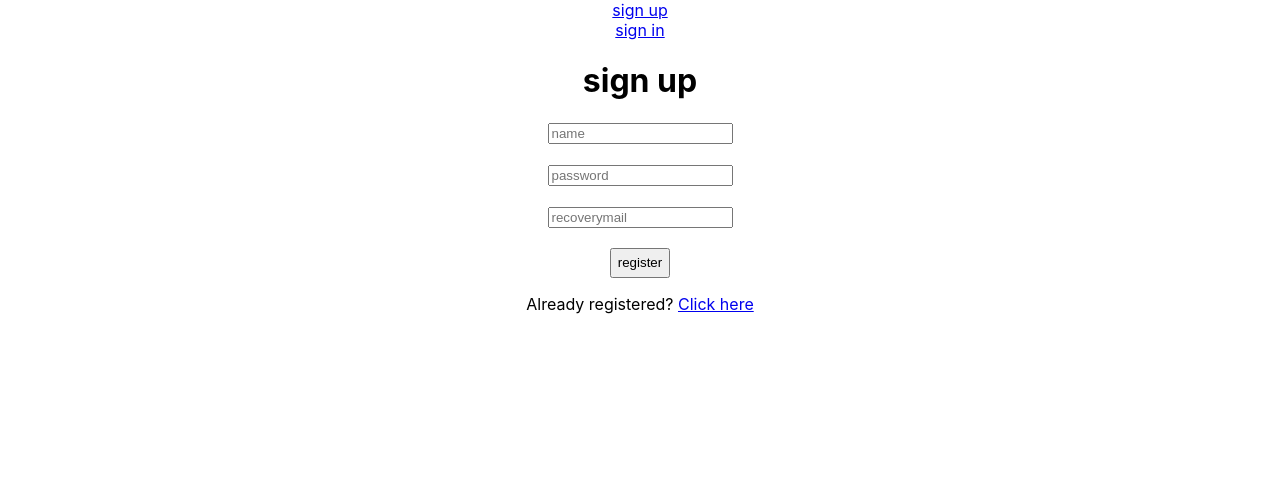
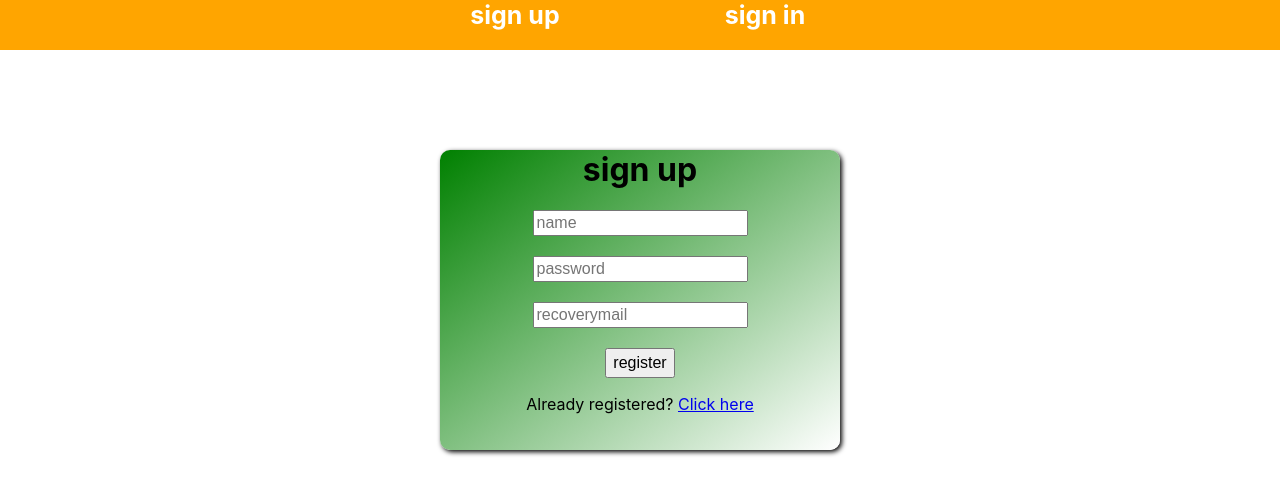
Before and after one commit to janardhanarajesh/sendchatfront, a React (Create React App) app: page / in a window 1280 px wide. Shown: the top 494 px of the page. Built offline with nearby package versions, Linux system fonts and the light colour scheme.

Commit message:
Update App.css

```diff
--- a/src/App.css
+++ b/src/App.css
@@ -28,7 +28,7 @@
   color: #61dafb;
 }
 
-@keyframes App-logo-spin {
+@keyframes regsipn{
   from {
     transform: rotate(0deg);
   }
@@ -39,3 +39,90 @@
 td{
   width: 500px;
 }
+#menudiv{
+  height: 50px;
+  /* width: 200px; */
+  background-color: orange;
+}
+.subdivmenu{
+  height: 50px;
+  width: 250px;
+  float: left;
+
+
+
+  /* float: left; */
+
+}
+.menulinik{
+  color: white;
+  text-decoration: none;
+  font-size: 25px;
+  font-weight: bold;
+
+}
+#submenu{
+  height: 50px;
+  width: 500px;
+}
+#regsdiv{
+  height: 300px;
+  margin-top: 100px;
+  width: 400px;
+  animation-name: regsipn;
+  animation-iteration-count: 2;
+  animation-duration: 1;
+  box-shadow: 2px 2px 5px black;
+
+  border-radius: 10px;
+  background:linear-gradient(to bottom right,green,white);
+}
+.laab{
+  float: left;
+  margin-left:200px;
+}
+input{
+  height: 20px;
+font-size: 16px;
+}
+#logdiv{
+  height: 200px;
+  width: 400px;
+  background:linear-gradient(to top right,blue,white);
+  box-shadow: 2px 2px 5px black;
+  border-radius: 10px;
+  margin-top: 100px;
+}
+#logout{
+  height: 30px;
+  float: right;
+}
+.row{
+  height: 40px;
+  background-color: lightgray;
+  border: 1px solid black;
+
+}
+#friend{
+  background-color: lightgray;
+
+}
+#chatdiv{
+  background-color: lightgray;
+}
+#insidechat{
+  height:auto;
+  width: 500px;
+  background-color:lightcyan;
+  box-shadow: 1px 1px 2px black;
+  border-radius: 10px;
+}
+#chat{
+  height: 30px;
+  width: 300px;
+}
+#mag{
+  width: 300px;
+  word-wrap:"break-word"
+
+}
```
